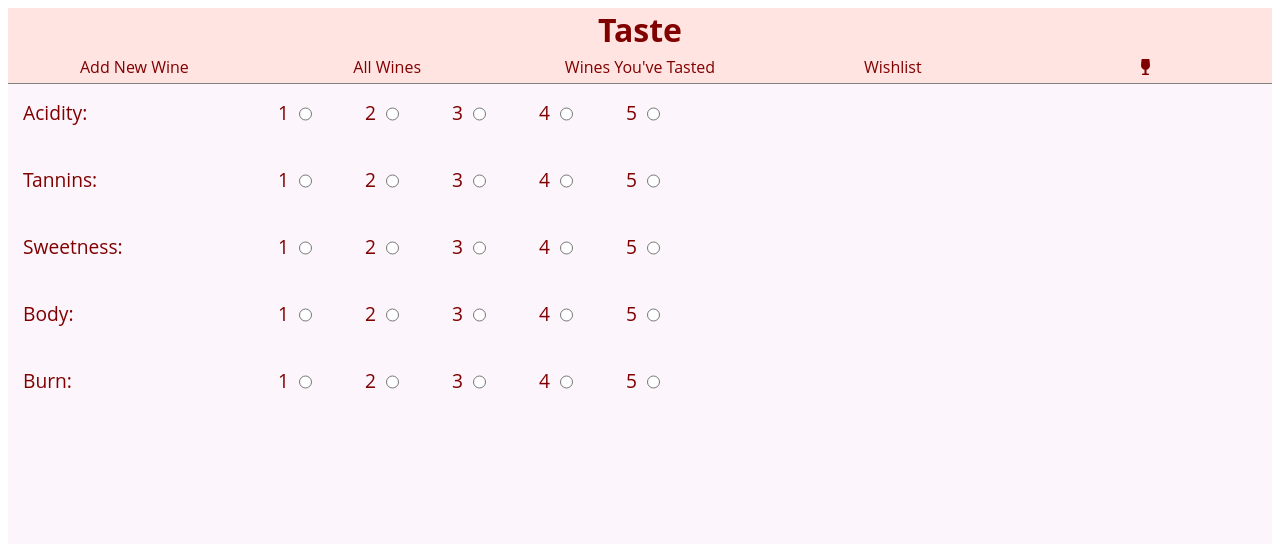
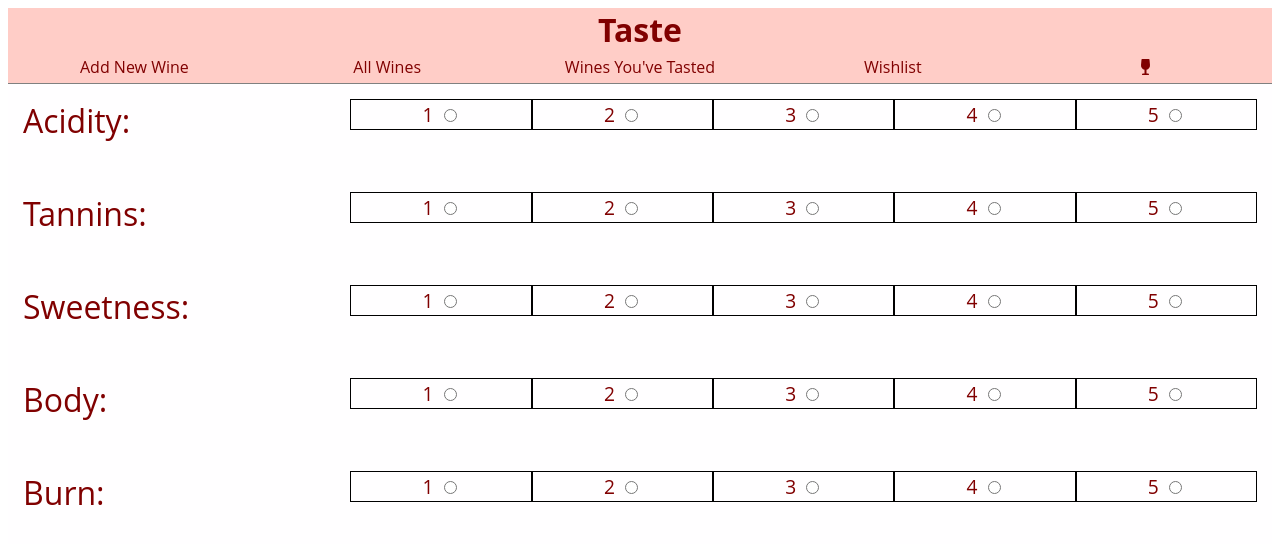
Before and after one commit to klthree/wineapp, an Angular app in the folder frontend/taster/: page /new-assessment in a window 1280 px wide. Shown: the top 544 px of the page. Built offline with nearby package versions, Linux system fonts and the light colour scheme.

Commit message:
Radio button options for flavor profile implemented.
Data needs to be pulled to parent component and prepared for export.

```diff
--- a/frontend/taster/src/app/app.component.scss
+++ b/frontend/taster/src/app/app.component.scss
@@ -5,7 +5,7 @@ main {
 }
 
 #titlebar {
-    background-color: mistyrose;
+    background-color: rgba(255, 190, 183, 0.767);
     font-family: 'Open Sans', Arial, Helvetica, sans-serif;
     // font-size: x-large;
     text-align: center;
@@ -21,5 +21,5 @@ main {
     margin-top: 0%;
     padding-top: 0px;
     width: 100%;
-    background-color: rgb(252, 245, 251);
+    background-color: rgb(255, 254, 255);
 }
--- a/frontend/taster/src/app/app.module.ts
+++ b/frontend/taster/src/app/app.module.ts
@@ -1,6 +1,5 @@
 import { NgModule } from '@angular/core';
 import { BrowserModule } from '@angular/platform-browser';
-
 import { AppRoutingModule } from './app-routing.module';
 import { ReactiveFormsModule } from '@angular/forms';
 import { AppComponent } from './app.component';
@@ -11,7 +10,6 @@ import { LoginComponent } from './login/login.component';
 import { FontAwesomeModule } from '@fortawesome/angular-fontawesome';
 import { NewAssessmentFormComponent } from './forms/new-assessment-form/new-assessment-form.component';
 import { RadioTemplateComponent } from './forms/radio-template/radio-template.component';
-import { MatRadioModule } from '@angular/material/radio';
 
 @NgModule({
   declarations: [
@@ -27,8 +25,7 @@ import { MatRadioModule } from '@angular/material/radio';
     BrowserModule,
     AppRoutingModule,
     FontAwesomeModule,
-    ReactiveFormsModule,
-    MatRadioModule
+    ReactiveFormsModule
   ],
   providers: [],
   bootstrap: [AppComponent]
--- a/frontend/taster/src/app/forms/new-wine-form/new-wine-form.component.scss
+++ b/frontend/taster/src/app/forms/new-wine-form/new-wine-form.component.scss
@@ -6,30 +6,6 @@ form {
     padding: 5% 5% 5% 5%;
     display: flex;
     flex-direction: column;
-}
-
-@media (min-width:768px) {
-    .form-element {
-        display: flex;
-        flex-direction: column;
-    }
-    label {
-        width: 300px;
-        padding-bottom: 5px;
-    }
-
-    .expanding-text-box {
-        // flex-grow: .7;
-        width: 300px;
-    }
-
-    #year-input {
-        width: 100px;
-    }
-
-    button {
-        width: 50%;
-    }
 }
 
 .form-element {
@@ -60,102 +36,37 @@ button {
     display: flex;
     align-items: center;
     justify-content: center;
-    // width: 50%;
+    width: 100%;
     height: 60px;
     margin-top: 20px;
     font-size: 1.4em;
     color: maroon;
-    background-color:rgb(255, 228, 225);
+    background-color:rgba(255, 190, 183, 0.767);
     border-radius: 4px;
     border: solid 1px rgb(128, 0, 0);
 }
 
-// form {
-//     border: 1px solid black;
-//     width: 100%;
-//     font-family: 'Open Sans', Arial, Helvetica, sans-serif;
-//     // font-size: 1em;
 
-//     display: grid;
-//     grid-template-columns: 1fr 2.5fr;
+@media (min-width:768px) {
+    .form-element {
+        display: flex;
+        flex-direction: column;
+    }
+    label {
+        width: 300px;
+        padding-bottom: 5px;
+    }
 
-//     gap: 20px;
-//     grid-template-areas:
-//         "wineryLabel wineryInput"
-//         "yearLabel yearInput"
-//         "wineLabel wineInput"
-//         "colorLabel colorInput"
-//         "sparklingLabel sparklingInput"
-//         "alcoholLabel alcoholInput"
-//         "submitButton submitButton";
-// }
+    .expanding-text-box {
+        // flex-grow: .7;
+        width: 300px;
+    }
 
-// // label {
-// //     display: block;
-// // }
+    #year-input {
+        width: 100px;
+    }
 
-// #winery-label {
-//     grid-area: wineryLabel;
-// }
-// #winery-input {
-//     min-width: 0px;
-//     overflow: hidden;
-//     display: block;
-//     border: 1px green solid;
-//     margin-right: 10%;
-//     // width: 75%;
-//     grid-area: wineryInput;
-// }
-
-// #year-label {
-//     grid-area: yearLabel;
-// }
-// #year-input {
-//     width: 300px;
-//     grid-area: yearInput;
-// }
-
-// #wine-label {
-//     grid-area: wineLabel;
-// }
-// #wine-input {
-//     width: 300px;
-//     grid-area: wineInput;
-// }
-
-// #color-label {
-//     grid-area: colorLabel;
-// }
-// #color-input {
-//     width: 50px;
-//     grid-area: colorInput;
-// }
-
-// #alcohol-label {
-//     grid-area: alcoholLabel;
-// }
-// #alcohol-input {
-//     width: 50px;
-//     grid-area: alcoholInput;
-// }
-
-// #sparkling-label {
-//     grid-area: sparklingLabel;
-// }
-// #sparkling-input {
-//     width: 50px;
-//     grid-area: sparklingInput;
-// }
-
-// button {
-//     grid-area: submitButton;
-// }
-
-
-// // #wine-label {
-// //     gridArea: wineBox;
-// // }
-
-// // #yearOfWine {
-// //     gridArea: yearBox;
-// // }
+    button {
+        width: 20%;
+    }
+}
--- a/frontend/taster/src/app/forms/radio-template/radio-template.component.html
+++ b/frontend/taster/src/app/forms/radio-template/radio-template.component.html
@@ -1,60 +1,23 @@
 <label for=groupName id="aspect-name">{{ groupName | titlecase }}: </label>
 <div id=groupName>
-    <label for="1">1</label>
-    <input type="radio" id="1" name=groupName value=1 class="rad-button">
-    <label for="2">2</label>
-    <input type="radio" id="2" name=groupName value=2 class="rad-button">
-    <label for="3">3</label>
-    <input type="radio" id="3" name=groupName value=3 class="rad-button">
-    <label for="4">4</label>
-    <input type="radio" id="4" name=groupName value=4 class="rad-button">
-    <label for="5">5</label>
-    <input type="radio" id="5" name=groupName value=5 class="rad-button">
+    <div class="radio-element">
+        <label for="1">1</label>
+        <input type="radio" id="1" name={{groupName}} value=1 class="rad-button">
+    </div>
+    <div class="radio-element">
+        <label for="2">2</label>
+        <input type="radio" id="2" name={{groupName}} value=2 class="rad-button">
+    </div>
+    <div class="radio-element">
+        <label for="3">3</label>
+        <input type="radio" id="3" name={{groupName}} value=3 class="rad-button">
+    </div>
+    <div class="radio-element">
+        <label for="4">4</label>
+        <input type="radio" id="4" name={{groupName}} value=4 class="rad-button">
+    </div>
+    <div class="radio-element">
+        <label for="5">5</label>
+        <input type="radio" id="5" name={{groupName}} value=5 class="rad-button">
+    </div>
 </div>
-
-
-<!-- <label for=groupName id="aspect-name">{{ groupName | titlecase }}</label>
-<mat-radio-group name=groupName id=groupName>
-    <label for="1">1 </label>
-    <mat-radio-button aria-label="1" id="1"></mat-radio-button>
-    <label for="2">2 </label>
-    <mat-radio-button aria-label="2" id="2"></mat-radio-button>
-    <label for="3">3 </label>
-    <mat-radio-button aria-label="3" id="3"></mat-radio-button>
-    <label for="4">4 </label>
-    <mat-radio-button aria-label="4" id="4"></mat-radio-button>
-    <label for="5">5 </label>
-    <mat-radio-button aria-label="5" id="5"></mat-radio-button>
-</mat-radio-group> -->
-
-
-
-<!--
-<label for="group1" id="aspect-name">{{ groupName | titlecase }}</label>
-<mat-radio-group name="group1" id="groupName">
-    <label for="1">1 </label>
-    <mat-radio-button aria-label="1" id="1"></mat-radio-button>
-    <label for="2">2 </label>
-    <mat-radio-button aria-label="2" id="2"></mat-radio-button>
-    <label for="3">3 </label>
-    <mat-radio-button aria-label="3" id="3"></mat-radio-button>
-    <label for="4">4 </label>
-    <mat-radio-button aria-label="4" id="4"></mat-radio-button>
-    <label for="5">5 </label>
-    <mat-radio-button aria-label="5" id="5"></mat-radio-button>
-</mat-radio-group>
-
-
-<label for="group2" id="aspect-name2">{{ groupName | titlecase }}</label>
-<mat-radio-group name="group2" id="groupName2">
-    <label for="1">1 </label>
-    <mat-radio-button aria-label="1" id="1"></mat-radio-button>
-    <label for="2">2 </label>
-    <mat-radio-button aria-label="2" id="2"></mat-radio-button>
-    <label for="3">3 </label>
-    <mat-radio-button aria-label="3" id="3"></mat-radio-button>
-    <label for="4">4 </label>
-    <mat-radio-button aria-label="4" id="4"></mat-radio-button>
-    <label for="5">5 </label>
-    <mat-radio-button aria-label="5" id="5"></mat-radio-button>
-</mat-radio-group> -->
--- a/frontend/taster/src/app/forms/radio-template/radio-template.component.scss
+++ b/frontend/taster/src/app/forms/radio-template/radio-template.component.scss
@@ -1,19 +1,41 @@
 :host {
     display: flex;
-    flex-direction: row;
+    flex-direction: column;
     font-size: 1.2em;
+}
+
+#aspect-name {
+    font-size: larger;
+    width: 15%;
+    flex-grow: 1;
+    padding-bottom: 10px;
 }
 
 #groupName {
     display: flex;
-    padding-left: 20px;
-}
-
-#aspect-name {
-    width: 15%;
+    // flex-grow: 3;
+    flex-grow: 5;
 }
 
 #groupName label {
     padding-right: 5px;
-    padding-left: 50px;
 }
+
+.radio-element {
+    display: flex;
+    flex-grow: 1;
+    height: 1.5em;
+    border: 1px solid black;
+    justify-content: center;
+    align-items: center;
+}
+
+@media(min-width: 768px) {
+    :host {
+        flex-direction: row;
+    }
+
+    #aspect-name {
+        font-size: xx-large;
+    }
+}
--- a/frontend/taster/src/app/forms/radio-template/radio-template.component.ts
+++ b/frontend/taster/src/app/forms/radio-template/radio-template.component.ts
@@ -1,5 +1,4 @@
 import { Component, OnInit, Input, Output } from '@angular/core';
-import { MatRadioModule } from '@angular/material/radio';
 
 @Component({
   selector: 'app-radio-template',
```
